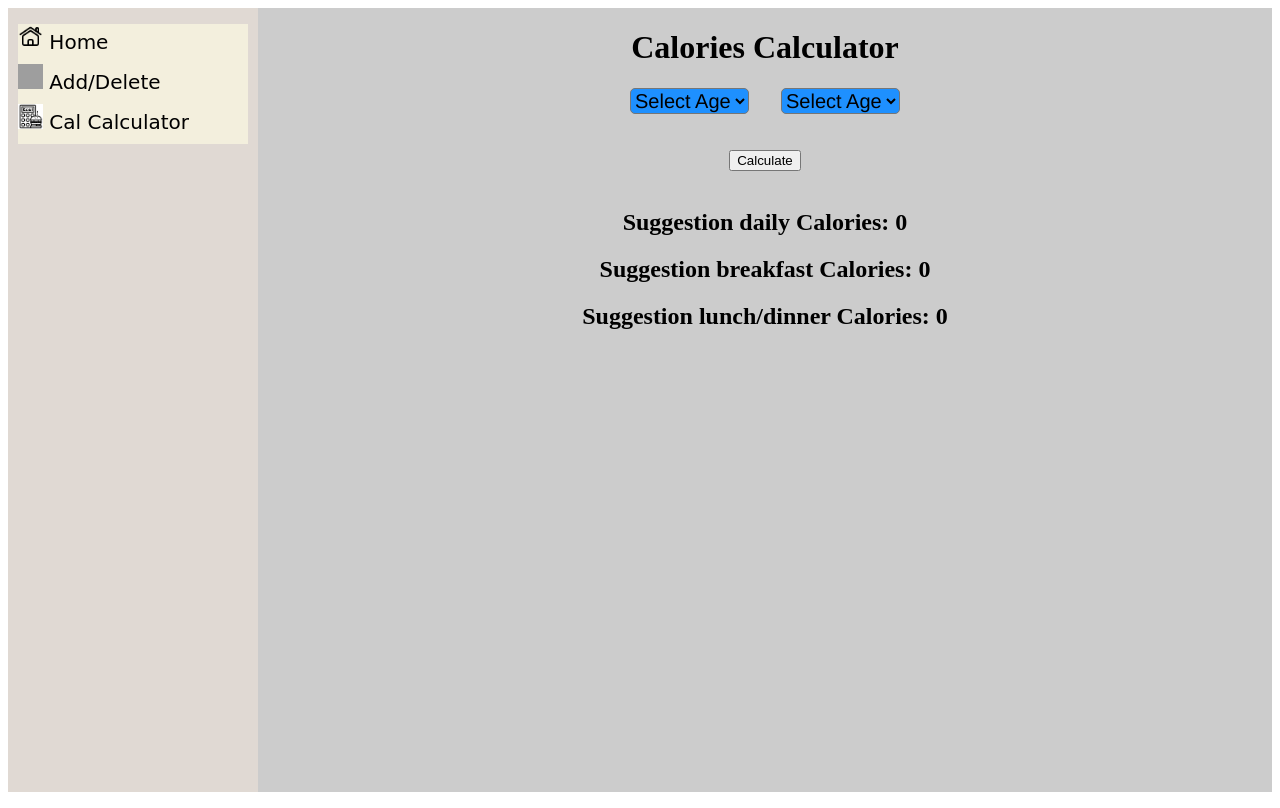
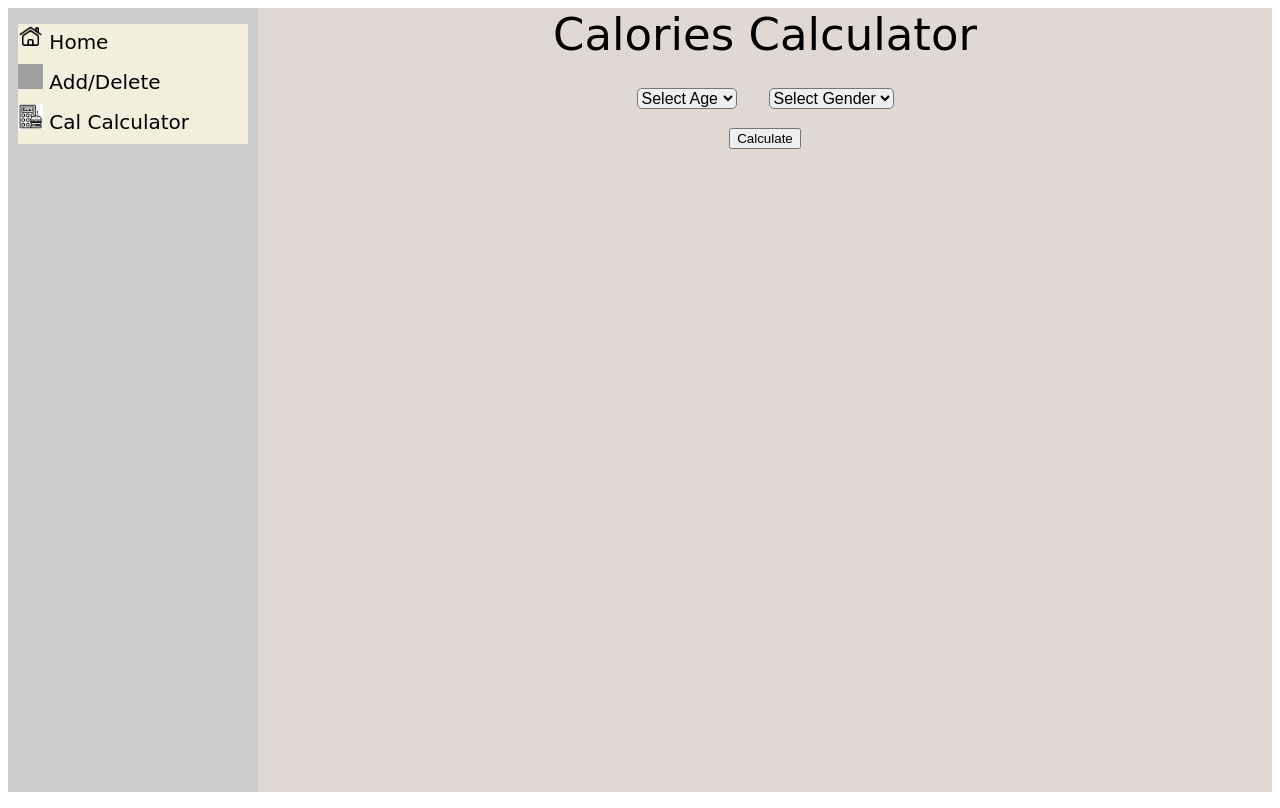
Before and after one commit to ste900811/ISPTerm, a React (Create React App) app in the folder frontend/: page /CalCalculator in a window 1280 px wide. Built offline with nearby package versions, Linux system fonts and the light colour scheme; grey boxes are pictures that could not be loaded.

Commit message:
Add css into CalCalculator.jsx and App.css

```diff
--- a/frontend/src/App.css
+++ b/frontend/src/App.css
@@ -2,8 +2,14 @@
   float: left;
   width: calc(100% - 250px);
   height: 98vh;
-  background-color: #CCCCCC;
+  background-color: #e0d9d3;
   text-align: center;
+  font-family: "Comic Sans MS";
+}
+
+.App #title {
+  font-size: 45px;
+  height: 80px;
 }
 
 /* Side bar style */
@@ -11,7 +17,7 @@
   float: left;
   width: 250px;
   height: 98vh;
-  background-color: #e0d9d3;
+  background-color: #CCCCCC;
   z-index: 0;
 }
 
@@ -42,8 +48,6 @@
 
 /* CalCalculator style */
 .option {
-  font-size: 20px;
-  font-family: 'Franklin Gothic Medium', 'Arial Narrow', Arial, sans-serif;
-  background-color: DodgerBlue;
+  font-size: 16px;
   border-radius: 5px;
 }
--- a/frontend/src/Pages/CalCalculator.jsx
+++ b/frontend/src/Pages/CalCalculator.jsx
@@ -3,19 +3,22 @@ import { useState } from 'react';
 import '../App.css';
 
 export const CalCalculator = () => {
+  const [showText, setshowText] = useState(false);
   const [calories, setCalories] = useState(0);
   const [breakfastCalories, setBreakfastCalories] = useState(0);
   const [LunchDinnerCalories, setLunchDinnerCalories] = useState(0);
+
   function getCalories() {
     let age = document.getElementById("age").value;
     let gender = document.getElementById("gender").value;
-    if (age == "None") {alert("Please select age."); return;}
-    if (gender == "None") {alert("Please select gender."); return;}
+    if (age === "None") {alert("Please select age."); return;}
+    if (gender === "None") {alert("Please select gender."); return;}
     let url = `http://localhost:3002/cal/${gender}/${age}`;
     fetch(url)
       .then((res) => res.json())
       .then((data) => {
         console.log(data);
+        setshowText(true);
         setCalories(data[0].calories);
         setBreakfastCalories(data[0].calories*0.2);
         setLunchDinnerCalories(data[0].calories*0.4);
@@ -25,7 +28,7 @@ export const CalCalculator = () => {
   return(
     <div>
       <div className="App">
-        <h1>Calories Calculator</h1>
+        <div id="title">Calories Calculator</div>
 
         <select className="option" id="age">
           <option value="None">Select Age</option>
@@ -39,20 +42,24 @@ export const CalCalculator = () => {
         </select>
         &emsp;&emsp;
         <select className="option" id="gender">
-          <option value="None">Select Age</option>
+          <option value="None">Select Gender</option>
           <option value="male">Male</option>
           <option value="female">Female</option>
         </select>
 
-        <br></br><br></br><br></br>
+        <br></br><br></br>
 
         <button onClick={getCalories}>Calculate</button>
 
-        <br></br><br></br>
+        <br></br>
 
-        <h2>Suggestion daily Calories: {calories}</h2>
-        <h2>Suggestion breakfast Calories: {breakfastCalories}</h2>
-        <h2>Suggestion lunch/dinner Calories: {LunchDinnerCalories}</h2>
+        {showText &&
+          <div>
+            <h2>Suggestion daily Calories: <span style={{color:"red"}}>{calories}</span></h2>
+            <h2>Suggestion breakfast Calories: {breakfastCalories}</h2>
+            <h2>Suggestion lunch/dinner Calories: {LunchDinnerCalories}</h2>
+          </div>
+        }
       </div>
     </div>
   );
```
